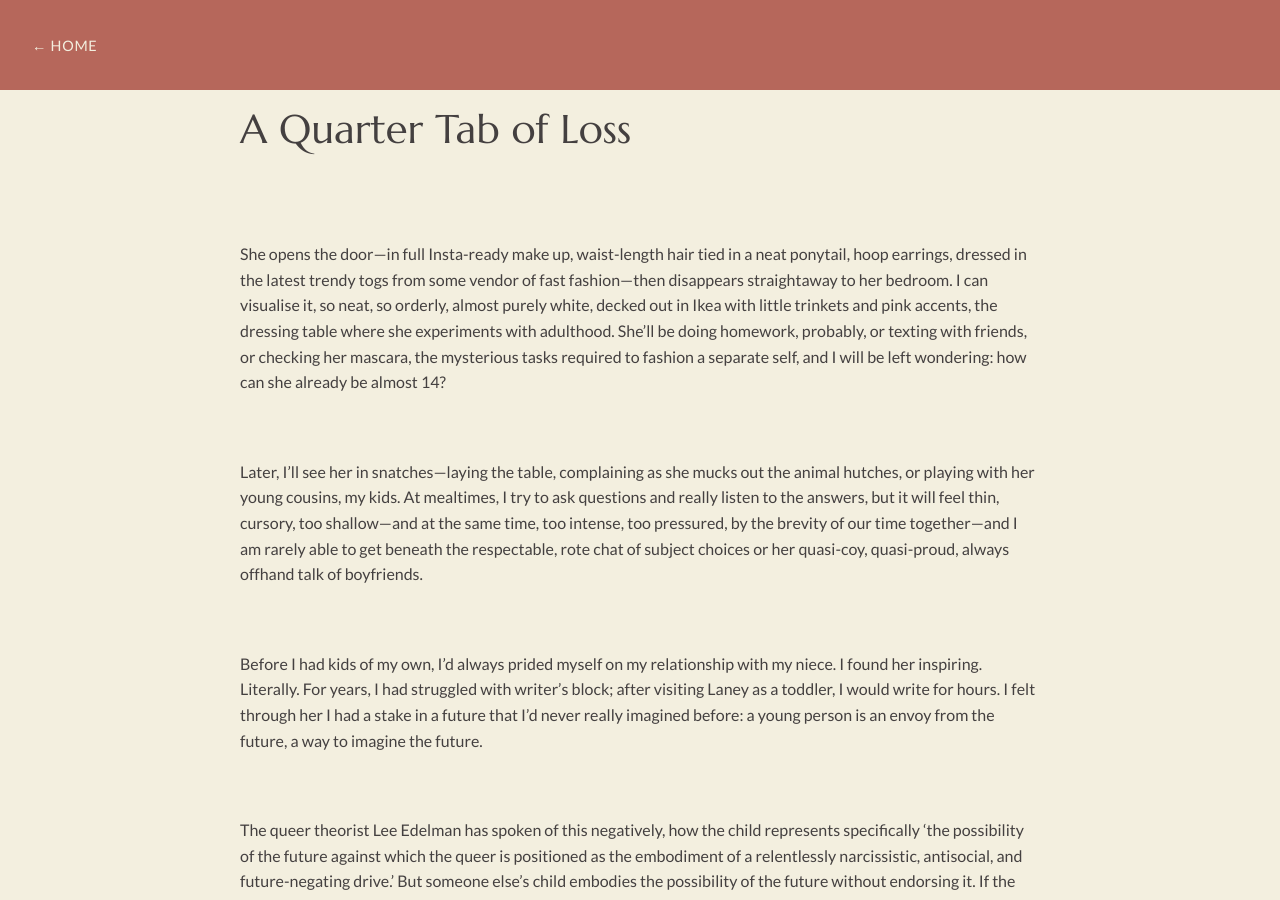
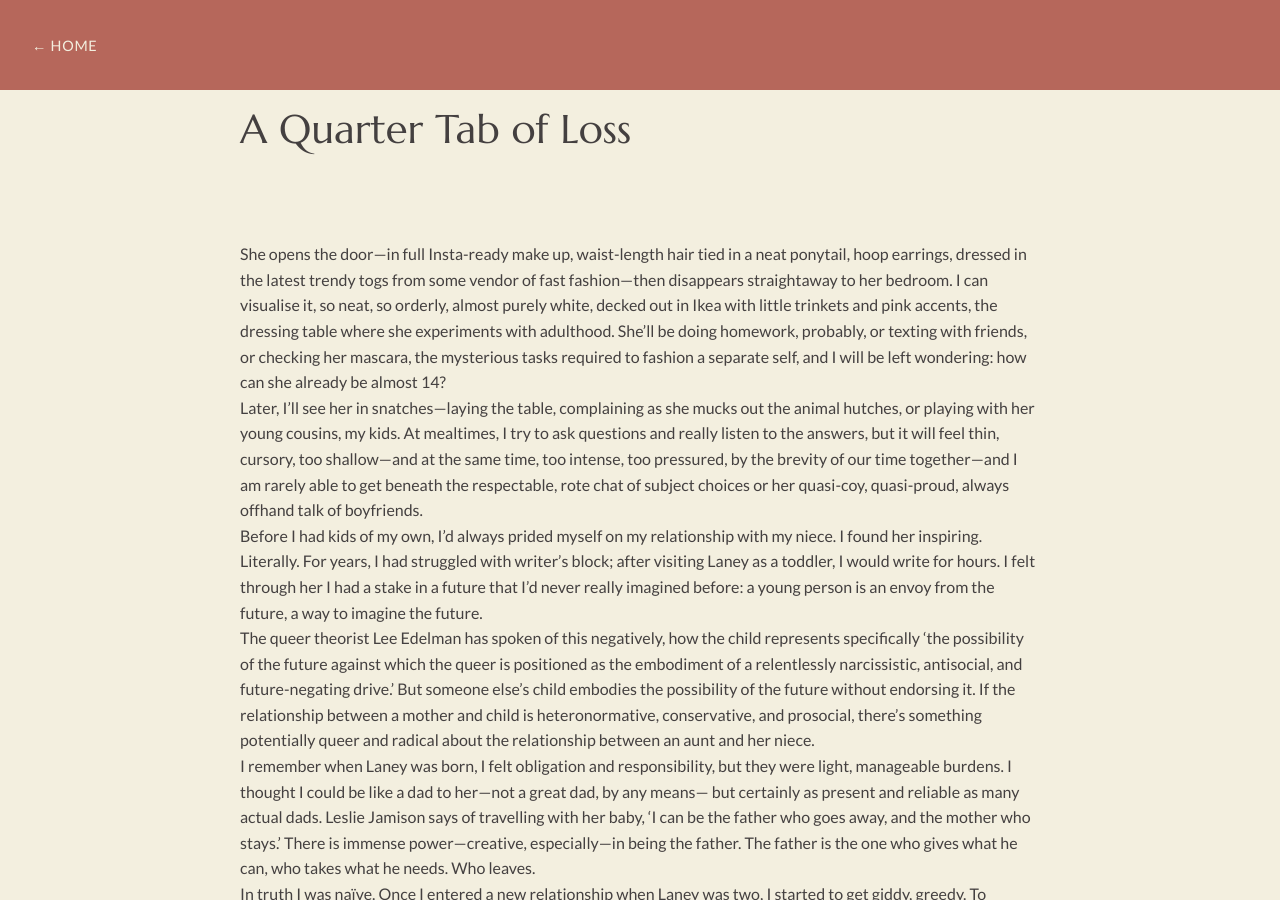
Before and after one commit to kwhiteheadsite/kwhiteheadsite.github.io, a Jekyll site: the page built from a-quarter-tab-of-loss.md, in a window 1280 px wide and 900 px high. Built offline with Jekyll 4.4.1, drawn with Linux system fonts in a browser that asks for light colours.

```diff
--- a/a-quarter-tab-of-loss.md
+++ b/a-quarter-tab-of-loss.md
@@ -22,62 +22,62 @@ white, decked out in Ikea with little trinkets and pink accents, the
 dressing table where she experiments with adulthood. She’ll be doing
 homework, probably, or texting with friends, or checking her mascara,
 the mysterious tasks required to fashion a separate self, and I will be
-left wondering: how can she already be almost 14?</p>
-<p>Later, I’ll see her in snatches—laying the table, complaining as she
+left wondering: how can she already be almost 14?<br/>
+Later, I’ll see her in snatches—laying the table, complaining as she
 mucks out the animal hutches, or playing with her young cousins, my
 kids. At mealtimes, I try to ask questions and really listen to the
 answers, but it will feel thin, cursory, too shallow—and at the same
 time, too intense, too pressured, by the brevity of our time
 together—and I am rarely able to get beneath the respectable, rote chat
 of subject choices or her quasi-coy, quasi-proud, always offhand talk of
-boyfriends.</p>
-<p>Before I had kids of my own, I’d always prided myself on my relationship
+boyfriends.<br/>
+Before I had kids of my own, I’d always prided myself on my relationship
 with my niece. I found her inspiring. Literally. For years, I had
 struggled with writer’s block; after visiting Laney as a toddler, I
 would write for hours. I felt through her I had a stake in a future that
 I’d never really imagined before: a young person is an envoy from the
-future, a way to imagine the future.</p>
-<p>The queer theorist Lee Edelman has spoken of this negatively, how the
+future, a way to imagine the future.<br/>
+The queer theorist Lee Edelman has spoken of this negatively, how the
 child represents specifically ‘the possibility of the future against
 which the queer is positioned as the embodiment of a relentlessly
 narcissistic, antisocial, and future-negating drive.’ But someone else’s
 child embodies the possibility of the future without endorsing it. If
 the relationship between a mother and child is heteronormative,
 conservative, and prosocial, there’s something potentially queer and
-radical about the relationship between an aunt and her niece.</p>
-<p>I remember when Laney was born, I felt obligation and responsibility,
+radical about the relationship between an aunt and her niece.<br/>
+I remember when Laney was born, I felt obligation and responsibility,
 but they were light, manageable burdens. I thought I could be like a dad
 to her—not a great dad, by any means— but certainly as present and
 reliable as many actual dads. Leslie Jamison says of travelling with her
 baby, ‘I can be the father who goes away, and the mother who stays.’
 There is immense power—creative, especially—in being the father. The
 father is the one who gives what he can, who takes what he needs. Who
-leaves.</p>
-<p>In truth I was naïve. Once I entered a new relationship when Laney
+leaves.<br/>
+In truth I was naïve. Once I entered a new relationship when Laney
 was two, I started to get giddy, greedy. To imagine a Laney of my own,
 as though it was as easy as that. As though a Laney grows on trees. My
 monthly visits were like microdosing parenthood. All the joy of being
 loved unconditionally—all the therapeutic benefits—with none of the
-exhaustion.</p>
-<p>And now, with a two- and a five-year-old, the microdoses aren’t
+exhaustion.<br/>
+And now, with a two- and a five-year-old, the microdoses aren’t
 having their effect. I’ve ODed on the heavier stuff. My own children
 pull at me, my breast, my mind, they want things I feel incapable of. A
-constant need for—I can’t even finish the thought half the time.</p>
-<p>When Laney comes down and takes them to play a game of ‘hide the
+constant need for—I can’t even finish the thought half the time.<br/>
+When Laney comes down and takes them to play a game of ‘hide the
 pompoms’, I crash on the couch, mindlessly scrolling through my phone,
 like a pig truffling, for articles with adult intelligence. I want to be
 present in the moment with my niece, but I want this more. A long read,
 a murder mystery, incisive literary criticism. For half an hour, or an
 hour, my dilettantism at adulthood, will be eclipsed by Laney’s
-radiance, her expertise at care and play.</p>
-<p>I feel sad that I can’t be as present for Laney, moment to moment, as
-I was, but I also feel the loss on a grander scale.</p>
-<p>When I was 16, I went to stay with my aunt, my mother’s sister, for
+radiance, her expertise at care and play.<br/>
+I feel sad that I can’t be as present for Laney, moment to moment, as
+I was, but I also feel the loss on a grander scale.<br/>
+When I was 16, I went to stay with my aunt, my mother’s sister, for
 two weeks. The pretext was to attend a nearby drama school. Privately I
 suspected that my parents’ marriage was going through a rocky patch, but
 I suppose a more innocent interpretation was that they just needed a
-break. Also, my aunt had cancer.</p>
-<p>In the time I stayed with her, I grew huge crushes, ignited several
+break. Also, my aunt had cancer.<br/>
+In the time I stayed with her, I grew huge crushes, ignited several
 romantic entanglements that would keep my heart broken for months if not
 years on end, did an audition of <em>All the Worlds a Stage</em> wearing
 a black velvet dress, holding a cigarette lighter, affecting the air of
@@ -89,45 +89,45 @@ cake that my aunt had bought to wean me off from pure chocolate and
 sleep in a box room beneath a shelf of books. Those two weeks were a
 capsule of discovery, and I loved everything about it, learning
 independence in baby steps. Stepping away from my parents, under the
-wry, loving, knowing, eye of my aunt. Two years later, she was dead.</p>
-<p>I always imagined I’d have Laney to stay when she turned 16, install
+wry, loving, knowing, eye of my aunt. Two years later, she was dead.<br/>
+I always imagined I’d have Laney to stay when she turned 16, install
 her in some course or other. A rite of passage; also, a way to honour my
 aunt. But that is just two years from now. I didn’t realise everything
 would be back to front, her mum the single mother and my kids so little
-still. So draining.</p>
-<p>One time she adds me on TikTok. The rich deflation I feel when I see
-it’s so I can help her win something.</p>
-<p>OMG I WOULD DIE FOR ALL THIS STUFF YOU’RE SO KINDDDD @kitA DONE XXXX
-<strong> 🩷 🩷 🩷 🩷</strong></p>
-<p>I find myself thinking of the day she was born, getting Dominos
+still. So draining.<br/>
+One time she adds me on TikTok. The rich deflation I feel when I see
+it’s so I can help her win something.<br/>
+OMG I WOULD DIE FOR ALL THIS STUFF YOU’RE SO KINDDDD @kitA DONE XXXX
+<strong> 🩷 🩷 🩷 🩷</strong><br/>
+I find myself thinking of the day she was born, getting Dominos
 delivered to the hospital, not realising that the cheesy stodge was the
 last thing her mother might want—after the long induction, the difficult
-birth, the moment the cord got caught around Laney’s neck.</p>
-<p>I remember driving so carefully over the speedbumps away from the
-hospital, my sister and our precious cargo in the back seat.</p>
-<p>My sister had given birth without a birthing partner, a decision I
+birth, the moment the cord got caught around Laney’s neck.<br/>
+I remember driving so carefully over the speedbumps away from the
+hospital, my sister and our precious cargo in the back seat.<br/>
+My sister had given birth without a birthing partner, a decision I
 couldn’t understand at the time—I would have been there in an instant
 had she asked—but later I understood how the most useful person to be in
 the room was already there. My sister didn’t need anyone else to
-motivate her. She had Laney.</p>
-<p>That first day home, I took care of Laney whilst her mother showered,
+motivate her. She had Laney.<br/>
+That first day home, I took care of Laney whilst her mother showered,
 placing her between my legs on the couch and sketching her. A baby is
 the smallest unit of human, and you feel it, it’s there in the soft
 curly hands, the blinky eyelids. I hadn’t planned to make art; it was a
 spontaneous reaction to the urgency of my feelings. Like Wittgenstein
 (quoted by Elaine Scarry) says, ‘when the eye sees something beautiful,
-the hand wants to draw it.’</p>
-<p>Later, after I left them, I worried so badly that my sister with her
+the hand wants to draw it.’<br/>
+Later, after I left them, I worried so badly that my sister with her
 weak ankles would stumble in the night and drop her. I worried the next
 night, and the night after. I didn’t realise this long-range terror,
-these jagged imaginings, were the birth pains of a new sort of love.</p>
-<p>There is supposed to be anxiety in the gift giving—to gift is to
+these jagged imaginings, were the birth pains of a new sort of love.<br/>
+There is supposed to be anxiety in the gift giving—to gift is to
 risk. The chance to say this is how I see you, am I close? But now when
 Christmas, or her birthday swings around, I get specific Amazon
 instructions, totalling almost exactly the £25 I’ve budgeted to spend.
 It feels more like admin than caring. I don’t pay extra to get them
-wrapped.</p>
-<p>Recently, after she was visibly unhappy with her eyebrows and the
+wrapped.<br/>
+Recently, after she was visibly unhappy with her eyebrows and the
 pencil she’d used, I broke our family’s agreed budget and bought a Boy
 Brow stick from Glossier. ‘Do you know what that is?’ I asked, needily.
 ‘Oh yeah,’ she mumbled, then something like ‘fancy.’ One time I sent her
@@ -136,8 +136,8 @@ even though it wasn’t my fault, it felt symbolic of something. That she
 could no longer depend on me. That my love had faltered, the capacity of
 love that had compelled me that first day to sketch her—because art, as
 Lewis Hyde says, is a gift too—had stuttered over time, had become too
-diffuse, too widely spread, diluted by more pressing commitments.</p>
-<p>I have a gif on my phone from 2017, already a mother of sorts, but
+diffuse, too widely spread, diluted by more pressing commitments.<br/>
+I have a gif on my phone from 2017, already a mother of sorts, but
 pregnant, the baby conveniently enclosed inside me. It’s from a photo
 booth, taken at an immersive experience I’d taken Laney to, just us two,
 in London, on the bus. Alice’s Adventures Underground. In the gif our
@@ -145,17 +145,17 @@ bodies move jerkily. In the images—I have two versions—we are grinning,
 hugging, and pretty—there’s some kind of filter on it, that makes
 freckles pop and cheek bones glow—the pictures of youth and naivete. I’m
 wearing stripes, and we’re moving in time, in sync, twinning, Tweedledum
-and Tweedledee.</p>
-<p>The painted roses on the backdrop contain, on closer inspection
+and Tweedledee.<br/>
+The painted roses on the backdrop contain, on closer inspection
 faces: mean, or pig-nosed, or dopey—the flowers know something we don’t.
 The production had taken place in a vault somewhere, on the Southbank,
 and afterwards passing St Thomas Hospital, where six months later I’d
 give birth, I’d experienced a strange pre-resonance, a sense that
-something would happen there that would change my life.</p>
-<p>I find something poignant looking at that gif. I think it’s the
+something would happen there that would change my life.<br/>
+I find something poignant looking at that gif. I think it’s the
 slowness of our movement in it. Cartoonish. And glitchy, buggy. As
-though we are not quite catching on to our fate.</p>
-<p>The speed with which Laney has grown up, grown beyond and away from
+though we are not quite catching on to our fate.<br/>
+The speed with which Laney has grown up, grown beyond and away from
 me, it’s thrilling, vertiginous, scary but there’s also something
 nonsensical about it. Topsy turvy. I should be maturing at the same or
 greater rate. I should be getting wiser, more selfless. Better at living
@@ -164,8 +164,8 @@ sister, who occupies my kids? Maybe when we emerged from the vault all
 those years ago we’d swapped somehow. Like Alice, whose <em>Through the
 Looking Glass</em> I’m now reading to my small kids. She goes through
 the mirror and becomes her reflection. We’d drunken different
-potions—she’d grown up, and I’d stayed small.</p>
-<p>My aunt was older when she had me to stay than I will be when Laney
+potions—she’d grown up, and I’d stayed small.<br/>
+My aunt was older when she had me to stay than I will be when Laney
 is 16, by ten years. I want Laney to know how much she is loved, and I
 want to be with her when she experiences adulthood. But maybe what I’m
 experiencing is a microdosing of a different sort, the pulling away. A
```
